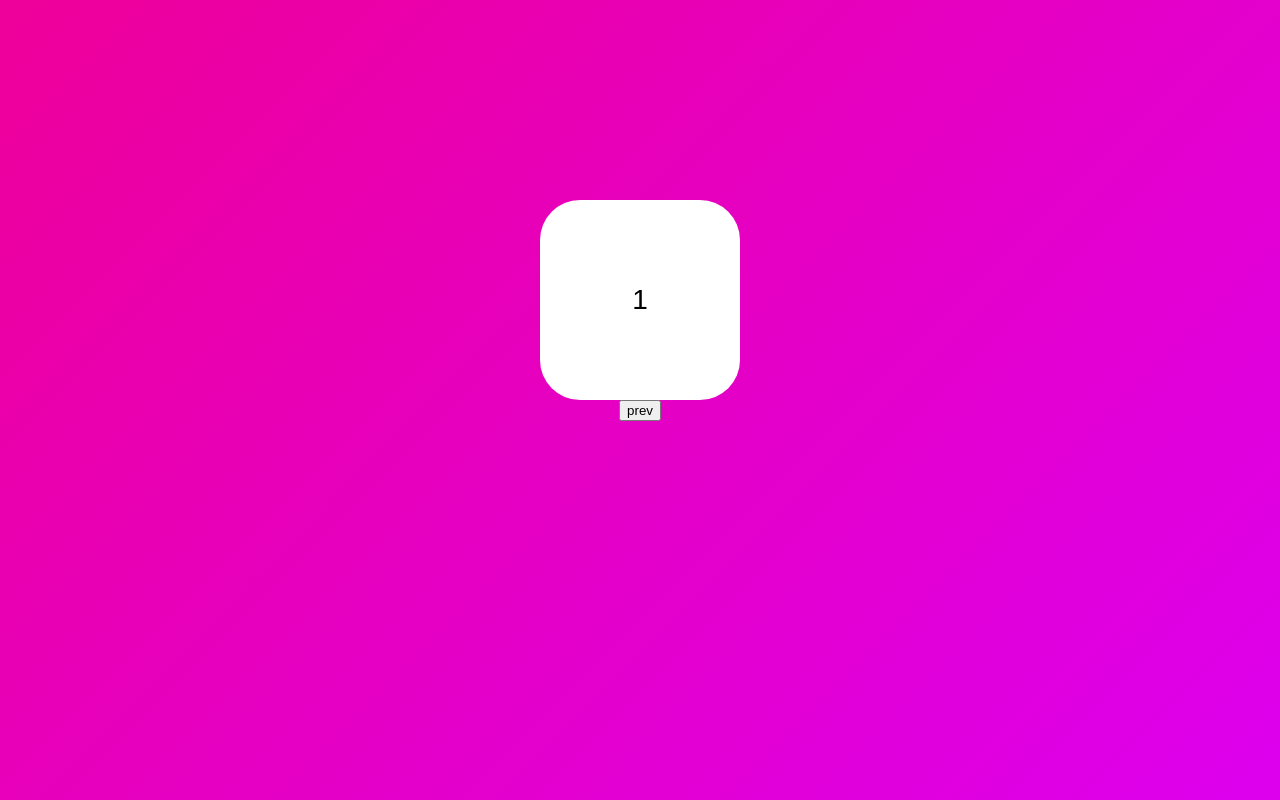
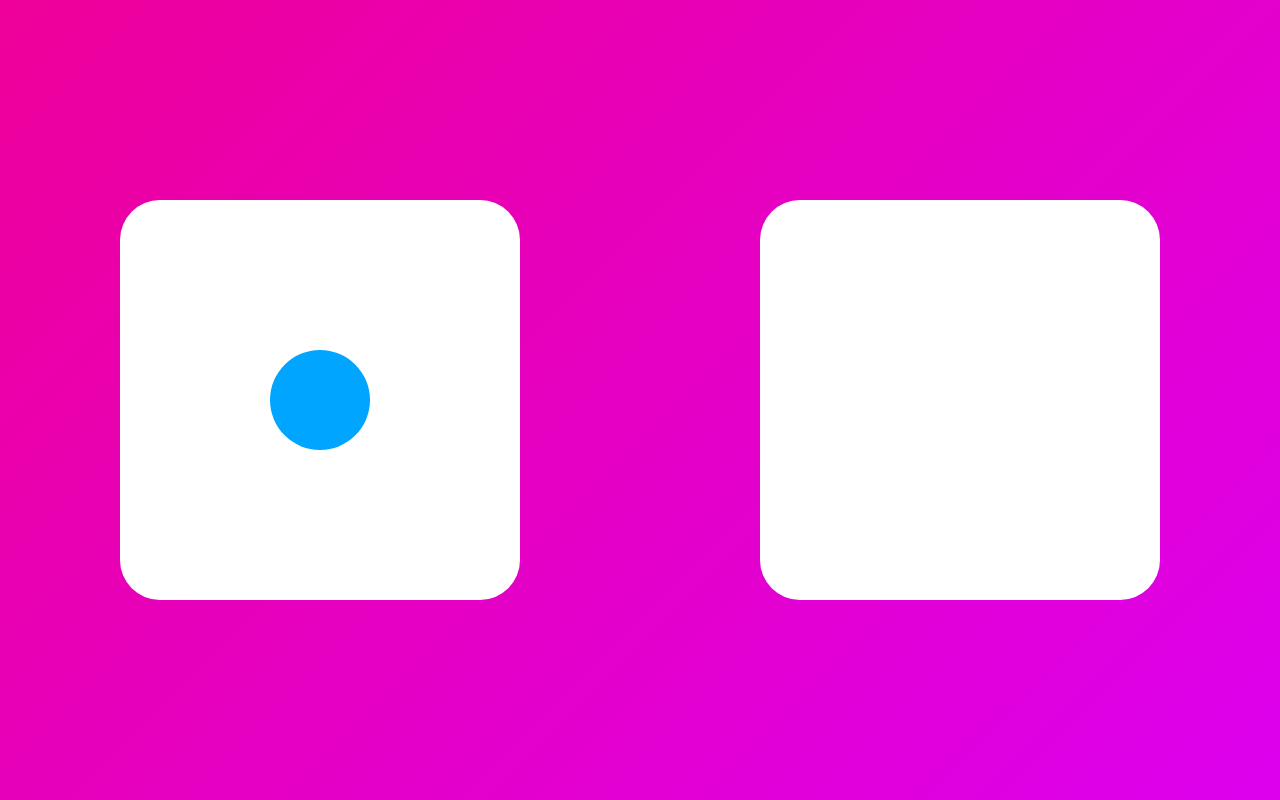
Before and after one commit to cloudgray/my-app-ts, a React (Create React App) app: page / in a window 1280 px wide. Built offline with nearby package versions, Linux system fonts and the light colour scheme.

Commit message:
layoutId applied

```diff
--- a/src/App.tsx
+++ b/src/App.tsx
@@ -14,85 +14,44 @@
   display: flex;
   justify-content: center;
   align-items: center;
-  flex-direction: column;
+  flex-direction: row;
 `;
 
 const Box = styled(motion.div)`
-  position: absolute;
-  top: 200px;
+  margin: 0 auto;
   display: flex;
   justify-content: center;
   align-items: center;
   font-size: 28px;
-  width: 200px;
-  height: 200px;
+  width: 400px;
+  height: 400px;
   background-color: rgba(255, 255, 255, 1);
   border-radius: 40px;
   box-shadow: 0 2px 3px rgba(0, 0, 0, 0.1), 0, 10px, 20px rgba(0, 0, 0, 0.06);
 `;
 
-const boxVariants = {
-  entry: (back: boolean) => ({
-    x: back ? -500 : 500,
-    opacity: 0,
-    scale: 0,
-    transition: {
-      duration: 1,
-    },
-  }),
-  center: {
-    x: 0,
-    opacity: 1,
-    scale: 1,
-    transition: {
-      duration: 1,
-    },
-  },
-  exit: (back: boolean) => ({
-    x: back ? 500 : -500,
-    opacity: 0,
-    scale: 0,
-    transition: {
-      duration: 1,
-    },
-  }),
-};
-
-// const Circle = styled(motion.div)`
-//   background-color: #00a5ff;
-//   height: 100px;
-//   width: 100px;
-//   border-radius: 50px;
-// `;
+const Circle = styled(motion.div)`
+  background-color: #00a5ff;
+  height: 100px;
+  width: 100px;
+  border-radius: 50px;
+`;
 
 function App() {
-  const [visible, setVisible] = useState(1);
-  const [back, setBack] = useState(false);
-  const nextplease = () => {
-    setBack(false);
-    setVisible((prev) => (prev === 10 ? 10 : prev + 1));
-  };
-  const prevplease = () => {
-    setBack(true);
-    setVisible((prev) => (prev === 1 ? 1 : prev - 1));
-  };
+  const [clicked, setClicked] = useState(false);
+  const toggleClicked = () => setClicked((prev) => !prev);
   return (
-    <Wrapper>
-      {/* <AnimatePresence exitBeforeEnter custom={back}> */}
-      <AnimatePresence custom={back}>
-        <Box
-          custom={back}
-          variants={boxVariants}
-          initial='entry'
-          animate='center'
-          exit='exit'
-          key={visible}
-        >
-          {visible}
-        </Box>
-      </AnimatePresence>
-      <button onClick={nextplease}>next</button>
-      <button onClick={prevplease}>prev</button>
+    <Wrapper onClick={toggleClicked}>
+      <Box>
+        {!clicked ? (
+          <Circle layoutId='circle' style={{ borderRadius: 50 }} />
+        ) : null}
+      </Box>
+      <Box>
+        {clicked ? (
+          <Circle layoutId='circle' style={{ borderRadius: 0, scale: 2 }} />
+        ) : null}
+      </Box>
     </Wrapper>
   );
 }
```
